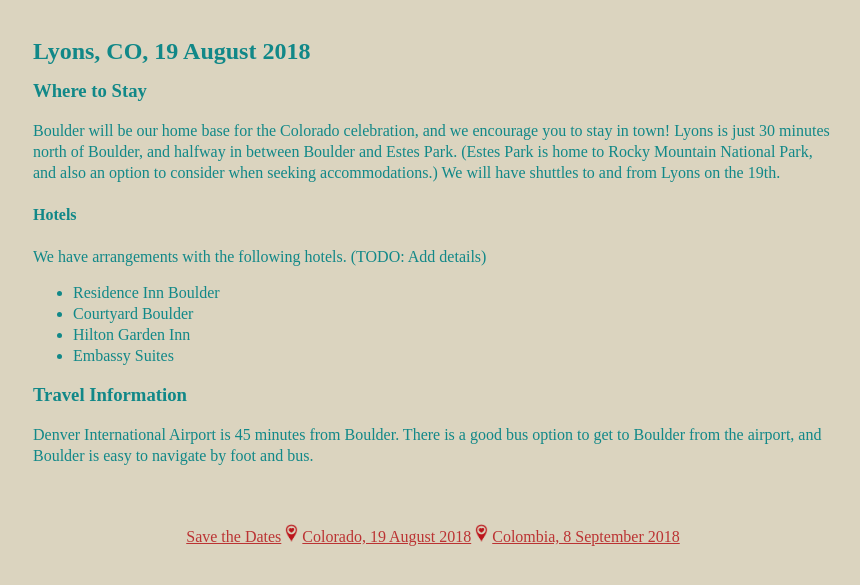
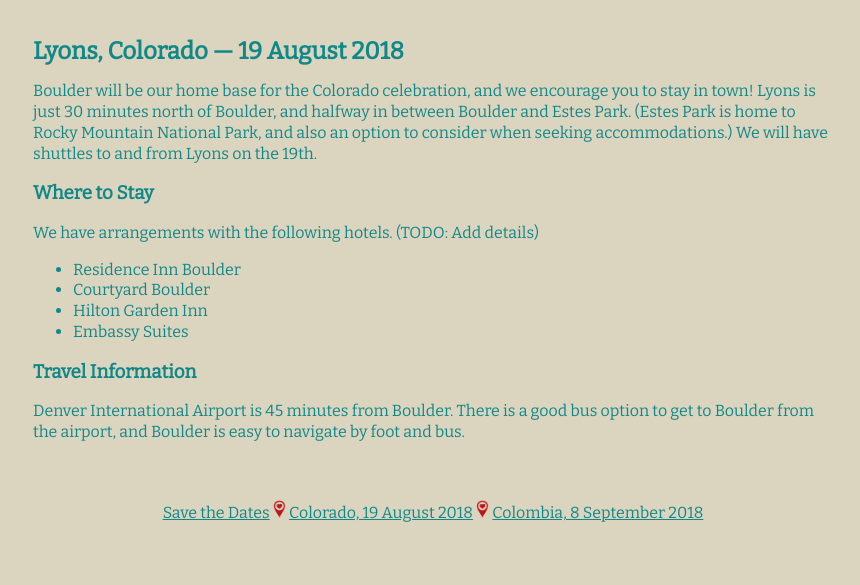
Before and after one commit to elizabeth-and-john/elizabeth-and-john.github.io, a Jekyll site: the page built from colorado.md, in a window 1280 px wide. Shown: the top 585 px of the page, without its empty margins (207-1067 px from the left). Built offline with Jekyll 4.4.1, drawn with Linux system fonts in a browser that asks for light colours; some web fonts are replaced.

Commit message:
style changes

```diff
--- a/_layouts/layout.html
+++ b/_layouts/layout.html
@@ -6,7 +6,7 @@
     <meta name="author" content="John Stechschulte" />
     <link rel="stylesheet" type="text/css" href="/stylesheets/style.css" />
     <link rel="icon" type="image/vnd.microsoft.icon" href="/favicon.ico" sizes="16x16 32x32 48x48" />
-    <link href="https://fonts.googleapis.com/css?family=Esteban" rel="stylesheet">
+    <link href="https://fonts.googleapis.com/css?family=Bitter" rel="stylesheet">
     <title>{{ page.title }}</title>
   </head>
   <body>
--- a/colorado.md
+++ b/colorado.md
@@ -3,16 +3,15 @@ layout: layout
 title: Elizabeth and John
 ---
 
-# Lyons, CO, 19 August 2018
+# Lyons, Colorado &mdash; 19 August 2018
 
-### Where to Stay
 Boulder will be our home base for the Colorado celebration, and we encourage you
 to stay in town! Lyons is just 30 minutes north of Boulder, and halfway in
 between Boulder and Estes Park. (Estes Park is home to Rocky Mountain National
 Park, and also an option to consider when seeking accommodations.) We will have
 shuttles to and from Lyons on the 19th.
 
-#### Hotels
+### Where to Stay
 We have arrangements with the following hotels. (TODO: Add details)
   * Residence Inn Boulder
   * Courtyard Boulder
--- a/stylesheets/style.css
+++ b/stylesheets/style.css
@@ -1,5 +1,5 @@
 body {
-  font-family: "Esteban";
+  font-family: "Bitter";
   width: 800px;
   margin: 0 auto 0 auto;
   line-height:130%;
@@ -7,12 +7,8 @@ body {
   color:#188;
 }
 
-a:link {
-  color:#b33;
-}
-
-a:visited {
-  color:#b33;
+a:link, a:visited {
+  color: #188;
 }
 
 h1 a:visited, h1 a:link {
@@ -20,6 +16,7 @@ h1 a:visited, h1 a:link {
 }
 
 h2, h3, h4, h5, h6 {
+  font-weight: bold;
 }
 
 table {
```
Also changed, not shown: colombia.md (+1 -1 lines).
